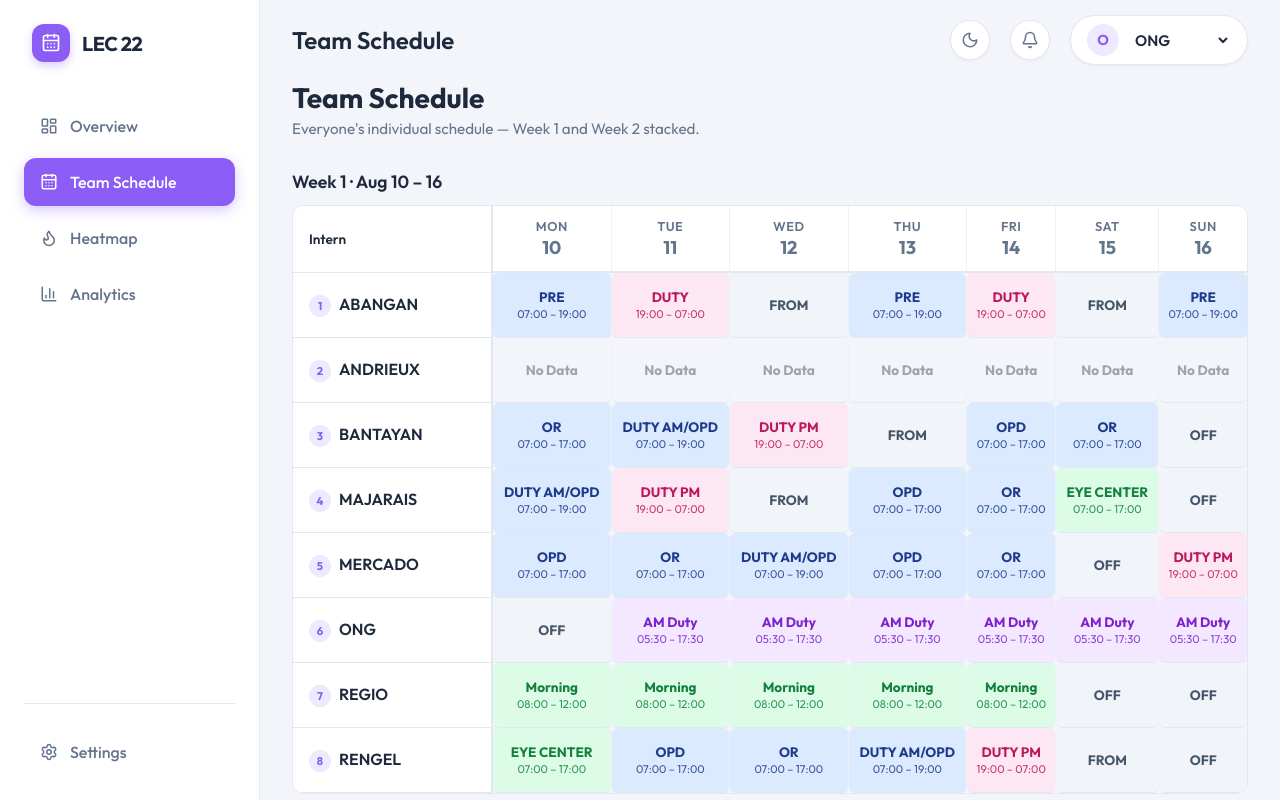
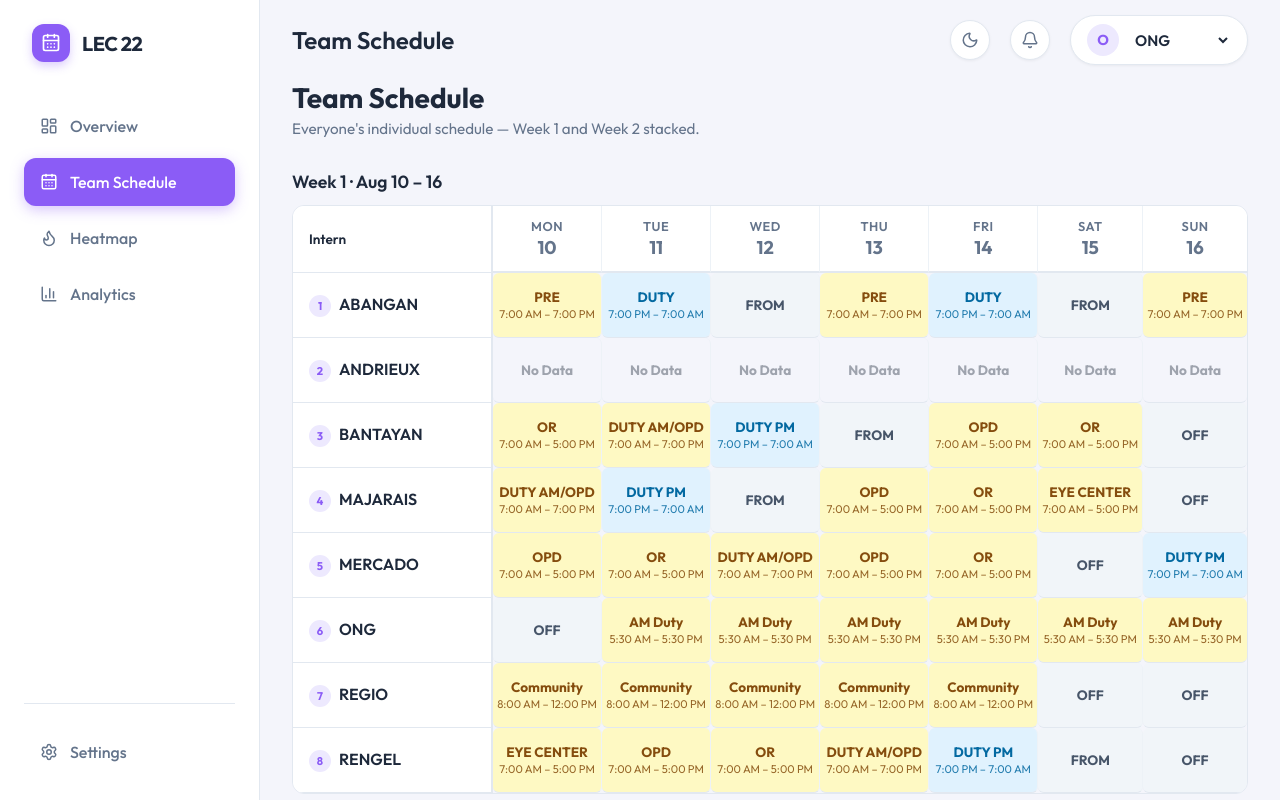
Before and after one commit to mjongg/lec22schedule, a React (Vite) app: page / in a window 1280 px wide. Built offline with nearby package versions, Linux system fonts and the light colour scheme.

Commit message:
style: update shift colors and format times to AM/PM

```diff
--- a/src/App.tsx
+++ b/src/App.tsx
@@ -63,11 +63,20 @@ function isInternBusyAtHour(intern: Intern, dateStr: string, hour: number): bool
   return false;
 }
 
+function formatAmPm(timeStr: string) {
+  if (!timeStr) return '';
+  const [h, m] = timeStr.split(':').map(Number);
+  const ampm = h >= 12 && h < 24 ? 'PM' : 'AM';
+  const hour12 = h % 12 || 12;
+  return `${hour12}:${m.toString().padStart(2, '0')} ${ampm}`;
+}
+
 function pillColor(shiftId: string) {
-  if (['pre', 'or', 'opd', 'dutyAmOpd'].includes(shiftId)) return 'pill-blue';
-  if (['duty', 'dutyPm', 'ongPm'].includes(shiftId)) return 'pill-pink';
-  if (['ongAm'].includes(shiftId)) return 'pill-purple';
-  if (['ec', 'regioAm'].includes(shiftId)) return 'pill-green';
+  // AM shifts -> yellow
+  if (['pre', 'dutyAmOpd', 'or', 'ec', 'opd', 'ongAm', 'regioAm'].includes(shiftId)) return 'pill-yellow';
+  // PM shifts -> blue
+  if (['duty', 'dutyPm', 'ongPm'].includes(shiftId)) return 'pill-blue';
+  // OFF shifts -> gray
   return 'pill-gray';
 }
 
@@ -249,7 +258,7 @@ export default function App() {
                             <div className="shift-name">{shift.name}</div>
                             {!shift.isFree && (
                               <div className="shift-time">
-                                {shift.startTime} – {shift.endTime}
+                                {formatAmPm(shift.startTime)} – {formatAmPm(shift.endTime)}
                               </div>
                             )}
                           </>
--- a/src/data/schedules.ts
+++ b/src/data/schedules.ts
@@ -31,7 +31,7 @@ export const shifts: Record<string, Shift> = {
   ongAm: { id: 'ongAm', name: 'AM Duty', startTime: '05:30', endTime: '17:30', isFree: false },
   ongPm: { id: 'ongPm', name: 'PM Duty', startTime: '17:30', endTime: '05:30', isFree: false },
 
-  regioAm: { id: 'regioAm', name: 'Morning', startTime: '08:00', endTime: '12:00', isFree: false },
+  regioAm: { id: 'regioAm', name: 'Community', startTime: '08:00', endTime: '12:00', isFree: false },
 };
 
 export const interns: Intern[] = [
--- a/src/index.css
+++ b/src/index.css
@@ -470,56 +470,22 @@ body {
 }
 
 /* Shift Pill Colors (used as bg on cell/pill) */
-.pill-blue {
-  background: #dbeafe;
-  color: #1e3a8a;
-}
-
-.pill-pink {
-  background: #fce7f3;
-  color: #be185d;
-}
-
-.pill-purple {
-  background: #f3e8ff;
-  color: #7e22ce;
-}
-
-.pill-green {
-  background: #dcfce7;
-  color: #15803d;
-}
-
-.pill-gray {
-  background: #f1f5f9;
-  color: #475569;
-}
+.pill-blue { background: #e0f2fe; color: #0369a1; border-color: #bae6fd; }
+.pill-purple { background: #f3e8ff; color: #7e22ce; border-color: #e9d5ff; }
+.pill-green { background: #dcfce7; color: #15803d; border-color: #bbf7d0; }
+.pill-orange { background: #ffedd5; color: #c2410c; border-color: #fed7aa; }
+.pill-pink { background: #fce7f3; color: #be185d; border-color: #fbcfe8; }
+.pill-gray { background: #f1f5f9; color: #475569; border-color: #e2e8f0; }
+.pill-yellow { background: #fef9c3; color: #854d0e; border-color: #fef08a; }
 
 /* Shift Pill Dark Mode Overrides */
-[data-theme='dark'] .pill-blue {
-  background: rgba(59, 130, 246, 0.15);
-  color: #93c5fd;
-}
-
-[data-theme='dark'] .pill-pink {
-  background: rgba(236, 72, 153, 0.15);
-  color: #f9a8d4;
-}
-
-[data-theme='dark'] .pill-purple {
-  background: rgba(168, 85, 247, 0.15);
-  color: #d8b4fe;
-}
-
-[data-theme='dark'] .pill-green {
-  background: rgba(34, 197, 94, 0.15);
-  color: #86efac;
-}
-
-[data-theme='dark'] .pill-gray {
-  background: rgba(148, 163, 184, 0.15);
-  color: #cbd5e1;
-}
+[data-theme='dark'] .pill-blue { background: rgba(56, 189, 248, 0.15); color: #7dd3fc; border-color: rgba(56, 189, 248, 0.3); }
+[data-theme='dark'] .pill-purple { background: rgba(168, 85, 247, 0.15); color: #d8b4fe; border-color: rgba(168, 85, 247, 0.3); }
+[data-theme='dark'] .pill-green { background: rgba(74, 222, 128, 0.15); color: #86efac; border-color: rgba(74, 222, 128, 0.3); }
+[data-theme='dark'] .pill-orange { background: rgba(251, 146, 60, 0.15); color: #fdba74; border-color: rgba(251, 146, 60, 0.3); }
+[data-theme='dark'] .pill-pink { background: rgba(244, 114, 182, 0.15); color: #f9a8d4; border-color: rgba(244, 114, 182, 0.3); }
+[data-theme='dark'] .pill-gray { background: rgba(148, 163, 184, 0.15); color: #cbd5e1; border-color: rgba(148, 163, 184, 0.3); }
+[data-theme='dark'] .pill-yellow { background: rgba(253, 224, 71, 0.15); color: #fde047; border-color: rgba(253, 224, 71, 0.3); }
 
 /* Heatmap View */
 .heatmap-container {
```
